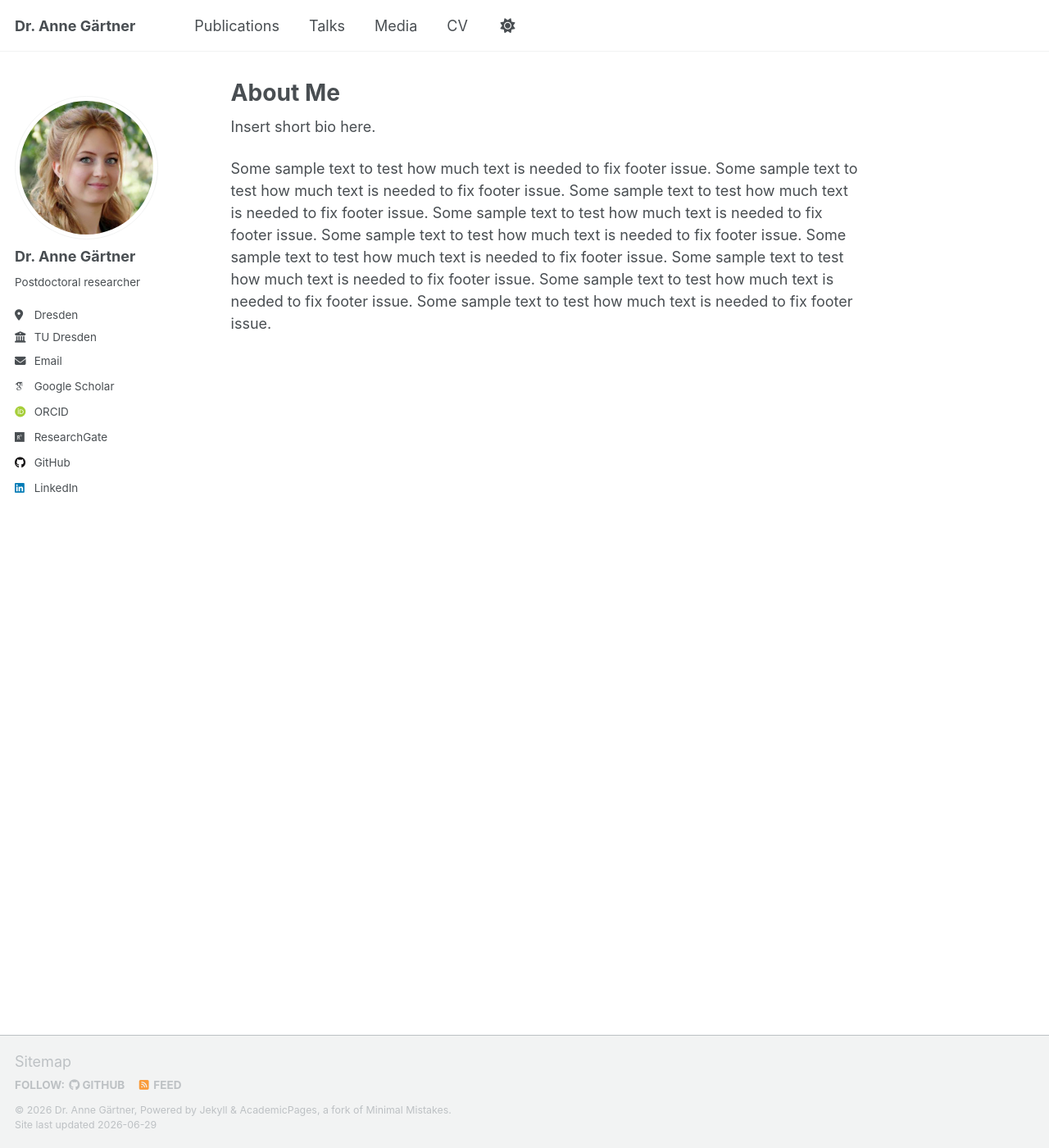
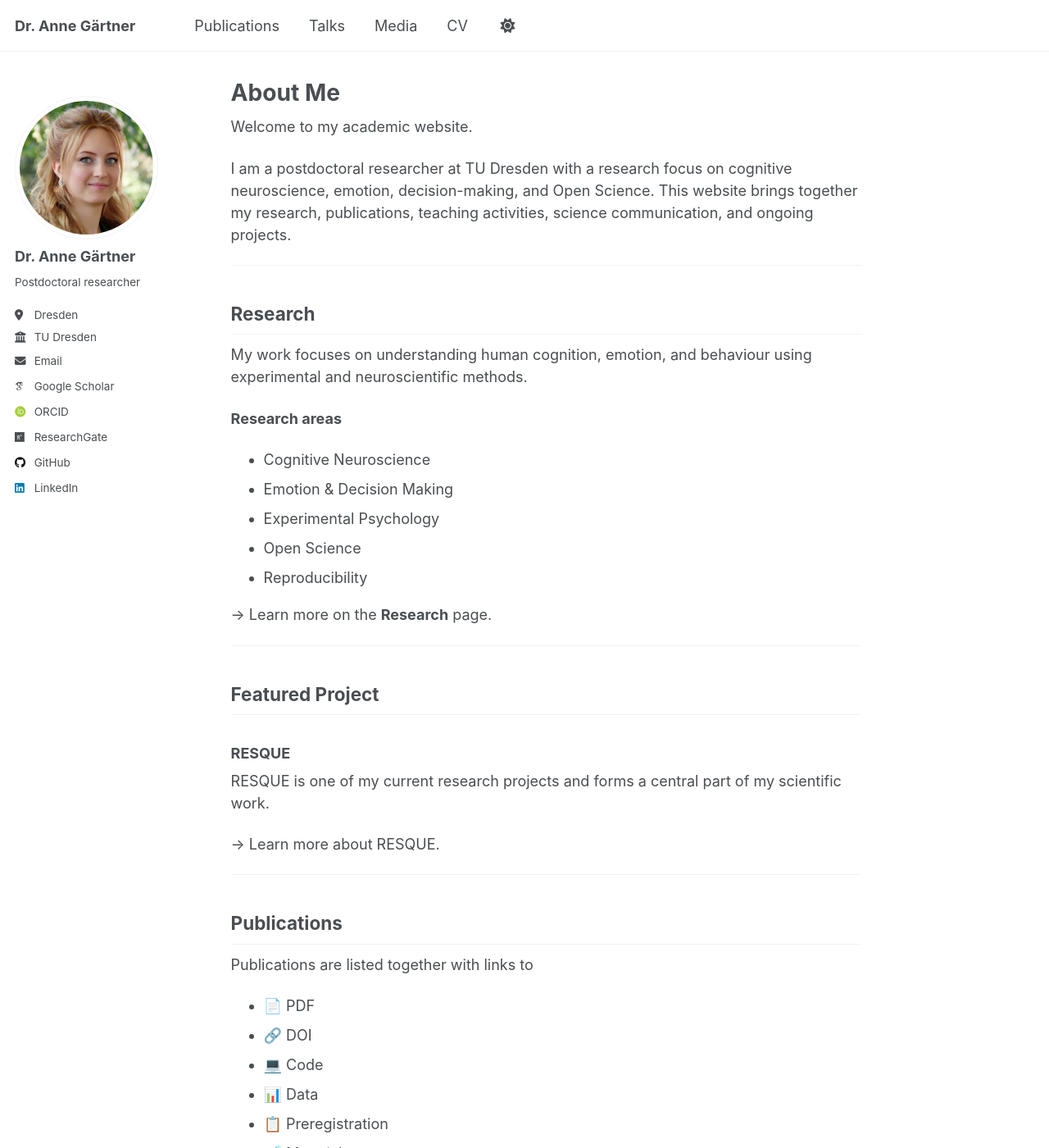
Before and after one commit to angaertner/angaertner.github.io, a Jekyll site: the page built from _pages/about.md, in a window 1280 px wide and 1400 px high. Shown: the whole window at 82% size. Built offline with Jekyll 4.4.1, drawn with Linux system fonts in a browser that asks for light colours; some web fonts are replaced; a script that is not in the unit is left out; some of the changed text lies outside the part shown.

Commit message:
Update about.md

```diff
--- a/_pages/about.md
+++ b/_pages/about.md
@@ -7,6 +7,95 @@ redirect_from:
   - /about.html
 ---
 
-Insert short bio here.
+Welcome to my academic website.
 
-Some sample text to test how much text is needed to fix footer issue. Some sample text to test how much text is needed to fix footer issue. Some sample text to test how much text is needed to fix footer issue. Some sample text to test how much text is needed to fix footer issue. Some sample text to test how much text is needed to fix footer issue. Some sample text to test how much text is needed to fix footer issue. Some sample text to test how much text is needed to fix footer issue. Some sample text to test how much text is needed to fix footer issue. Some sample text to test how much text is needed to fix footer issue.
+I am a postdoctoral researcher at TU Dresden with a research focus on cognitive neuroscience, emotion, decision-making, and Open Science. This website brings together my research, publications, teaching activities, science communication, and ongoing projects.
+
+---
+
+## Research
+
+My work focuses on understanding human cognition, emotion, and behaviour using experimental and neuroscientific methods.
+
+**Research areas**
+
+- Cognitive Neuroscience
+- Emotion & Decision Making
+- Experimental Psychology
+- Open Science
+- Reproducibility
+
+→ Learn more on the **Research** page.
+
+---
+
+## Featured Project
+
+### RESQUE
+
+RESQUE is one of my current research projects and forms a central part of my scientific work.
+
+→ Learn more about RESQUE.
+
+---
+
+## Publications
+
+Publications are listed together with links to
+
+- 📄 PDF
+- 🔗 DOI
+- 💻 Code
+- 📊 Data
+- 📋 Preregistration
+- 🧪 Materials
+
+where available.
+
+---
+
+## Open Science
+
+I strongly support transparent and reproducible research.
+
+Whenever possible, publications include links to
+
+- Open Data
+- Open Materials
+- Analysis Code
+- Preregistrations
+- OSF resources
+
+---
+
+## Teaching
+
+Information on courses, supervision and teaching activities can be found on the Teaching page.
+
+---
+
+## Talks & Conferences
+
+Conference presentations, invited talks and workshops are collected in one place and updated regularly.
+
+---
+
+## Media
+
+This website also documents science communication activities including
+
+- newspaper articles
+- interviews
+- podcasts
+- YouTube videos
+- public outreach
+
+---
+
+## Short CV
+
+A short academic CV including education, positions, awards and selected achievements is available on the CV page.
+
+---
+
+Thank you for visiting my website.
```
